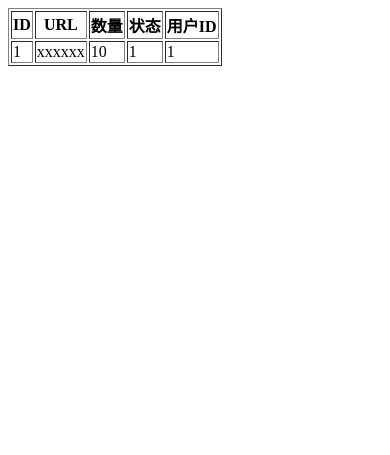
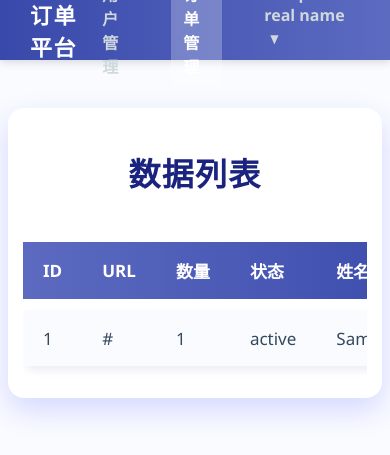
Before and after one commit to GoldSue/flask-, a Flask app: template Day21/templates/order_list.html in a window 390 px wide. Shown: the top 455 px of the page. Run offline with Flask 3, Linux system fonts and the light colour scheme; the visitor is signed in with stand-in values (Sample User, id 1); the template is opened without the code that fills it: most values are stand-ins (such as "Sample title", 1, 10 or a date in 2020).

Commit message:
flask修改数据库返回数据不全，写了order前端

```diff
--- /dev/null
+++ b/Day21/static/css/order_style.css
@@ -0,0 +1,222 @@
+/* 导航栏整体 */
+.navbar {
+    width: 100%;
+    background: linear-gradient(90deg, #3949ab, #5c6bc0);
+    box-shadow: 0 2px 8px rgba(0,0,0,0.15);
+    position: fixed;
+    top: 0;
+    left: 0;
+    z-index: 1000;
+    height: 60px;
+    display: flex;
+    align-items: center;
+    font-family: 'Segoe UI', Tahoma, Geneva, Verdana, sans-serif;
+}
+
+/* 导航内容容器 */
+.nav-container {
+    max-width: 960px;
+    margin: 0 auto;
+    width: 100%;
+    display: flex;
+    justify-content: space-between;
+    align-items: center;
+    padding: 0 30px;
+}
+
+/* Logo */
+.nav-logo {
+    color: #fff;
+    font-size: 22px;
+    font-weight: 700;
+    text-decoration: none;
+    letter-spacing: 1.5px;
+}
+
+/* 菜单列表 */
+.nav-menu {
+    list-style: none;
+    display: flex;
+    gap: 30px;
+    margin: 0;
+    padding: 0;
+}
+
+/* 菜单项 */
+.nav-menu > li {
+    position: relative;
+}
+
+/* 菜单链接 */
+.nav-link {
+    color: #cfd8dc;
+    font-weight: 600;
+    font-size: 16px;
+    text-decoration: none;
+    padding: 8px 12px;
+    border-radius: 6px;
+    transition: background-color 0.3s ease, color 0.3s ease;
+    display: inline-block;
+}
+
+/* 激活菜单 */
+.nav-link.active,
+.nav-link:hover {
+    background-color: rgba(255, 255, 255, 0.25);
+    color: #fff;
+}
+
+/* 下拉菜单箭头 */
+.caret {
+    font-size: 12px;
+    margin-left: 6px;
+}
+
+/* 下拉菜单 */
+.nav-dropdown:hover > .dropdown-menu,
+.nav-dropdown:focus-within > .dropdown-menu {
+    display: block;
+}
+
+/* 隐藏下拉菜单 */
+.dropdown-menu {
+    display: none;
+    position: absolute;
+    top: 100%;
+    left: 0;
+    background: #fff;
+    min-width: 160px;
+    box-shadow: 0 6px 12px rgba(0,0,0,0.175);
+    border-radius: 6px;
+    padding: 8px 0;
+    z-index: 2000;
+}
+
+/* 下拉菜单项 */
+.dropdown-item {
+    display: block;
+    padding: 10px 20px;
+    color: #34495e;
+    text-decoration: none;
+    font-weight: 600;
+    transition: background-color 0.3s ease;
+}
+
+.dropdown-item:hover {
+    background-color: #f0f4ff;
+    color: #3949ab;
+}
+
+/* 分割线 */
+.divider {
+    height: 1px;
+    margin: 6px 0;
+    background-color: #e0e0e0;
+}
+
+/* 页面主体距离导航条留空，避免内容被遮挡 */
+body {
+    padding-top: 60px;
+    background: #f9fbff;
+}
+
+/* 订单列表容器样式 */
+.container {
+    max-width: 960px;
+    margin: 40px auto;
+    background: #ffffff;
+    padding: 40px 50px;
+    border-radius: 16px;
+    box-shadow: 0 12px 30px rgba(0, 13, 255, 0.15);
+    color: #2c3e50;
+    font-family: 'Segoe UI', Tahoma, Geneva, Verdana, sans-serif;
+    transition: box-shadow 0.3s ease;
+}
+
+.container:hover {
+    box-shadow: 0 20px 40px rgba(0, 13, 255, 0.25);
+}
+
+/* 标题 */
+h1 {
+    font-size: 32px;
+    font-weight: 800;
+    margin-bottom: 35px;
+    color: #1a237e;
+    text-align: center;
+    letter-spacing: 1.2px;
+}
+
+/* 表格样式 */
+.data-table {
+    width: 100%;
+    border-collapse: separate;
+    border-spacing: 0 12px;
+    font-size: 17px;
+    text-align: left;
+    color: #34495e;
+}
+
+/* 表头 */
+.data-table thead tr {
+    background: linear-gradient(90deg, #5c6bc0, #3949ab);
+    color: #ffffff;
+    font-weight: 700;
+    border-radius: 12px;
+}
+
+.data-table thead th {
+    padding: 16px 20px;
+    position: relative;
+}
+
+/* 表格行 */
+.data-table tbody tr {
+    background: #f9fbff;
+    box-shadow: 0 4px 8px rgba(57, 73, 171, 0.1);
+    border-radius: 12px;
+    transition: background-color 0.3s ease, box-shadow 0.3s ease;
+}
+
+.data-table tbody tr:hover {
+    background-color: #e3e9ff;
+    box-shadow: 0 8px 20px rgba(57, 73, 171, 0.2);
+    cursor: pointer;
+}
+
+.data-table td {
+    padding: 16px 20px;
+    vertical-align: middle;
+}
+
+.data-table th, .data-table td {
+    border: none;
+}
+
+/* 响应式 */
+@media (max-width: 768px) {
+    .container {
+        padding: 20px 15px;
+    }
+    .data-table {
+        display: block;
+        overflow-x: auto;
+        white-space: nowrap;
+    }
+}
+
+/* 状态颜色示例 */
+.status-pending {
+    color: #f39c12;
+    font-weight: 600;
+}
+
+.status-completed {
+    color: #27ae60;
+    font-weight: 600;
+}
+
+.status-canceled {
+    color: #e74c3c;
+    font-weight: 600;
+}
--- a/Day21/templates/login.html
+++ b/Day21/templates/login.html
@@ -3,7 +3,7 @@
 <head>
     <meta charset="UTF-8" />
     <title>用户登录</title>
-    <link rel="stylesheet" href="/static/css/style.css" />
+    <link rel="stylesheet" href="/static/css/login_style.css" />
 </head>
 <body>
   <div class="container">
--- a/Day21/templates/order_list.html
+++ b/Day21/templates/order_list.html
@@ -1,33 +1,60 @@
 <!DOCTYPE html>
 <html lang="en">
 <head>
-    <meta charset="UTF-8">
-    <title>Title</title>
+    <meta charset="UTF-8" />
+    <title>数据列表</title>
+    <link rel="stylesheet" href="/static/css/order_style.css" />
 </head>
 <body>
+  <!-- 优化后的导航栏 -->
+  <nav class="navbar">
+    <div class="nav-container">
+      <a href="#" class="nav-logo">订单平台</a>
+      <ul class="nav-menu">
+        <li><a href="#" class="nav-link">用户管理</a></li>
+        <li><a href="#" class="nav-link active">订单管理</a></li>
+        <li class="nav-dropdown">
+          <a href="#" class="nav-link dropdown-toggle">{{ real_name }} <span class="caret">▼</span></a>
+          <ul class="dropdown-menu">
+            <li><a href="#" class="dropdown-item">操作一</a></li>
+            <li><a href="#" class="dropdown-item">操作二</a></li>
+            <li><a href="#" class="dropdown-item">操作三</a></li>
+            <li class="divider"></li>
+            <li><a href="#" class="dropdown-item">分割项一</a></li>
+            <li class="divider"></li>
+            <li><a href="#" class="dropdown-item">分割项二</a></li>
+          </ul>
+        </li>
+      </ul>
+    </div>
+  </nav>
 
-    <table border="1">
+  <div class="container">
+      <h1>数据列表</h1>
+
+      <table class="data-table">
           <thead>
               <tr>
                   <th>ID</th>
                   <th>URL</th>
                   <th>数量</th>
                   <th>状态</th>
-                <th>用户ID</th>
-
+                  <th>姓名</th>
               </tr>
           </thead>
           <tbody>
+              {% for item in data_list %}
               <tr>
-                    <td>1</td>
-                    <td>xxxxxx</td>
-                    <td>10</td>
-                    <td>1</td>
-                    <td>1</td>
+                  <td>{{ item.id }}</td>
+                  <td>{{ item.url }}</td>
+                  <td>{{ item.count }}</td>
+                  <td>{{ status_dict[item.status] }}</td>
+                  <td>{{ item.real_name }}</td>
               </tr>
+              {% endfor %}
           </tbody>
-
       </table>
+    </div>
 
 </body>
 </html>
```
Also changed, not shown: Day21/views/order.py (+18 -5 lines), Day21/static/css/login_style.css (renamed from Day21/static/css/style.css). Lines whose indentation alone changed are shown as unchanged.
